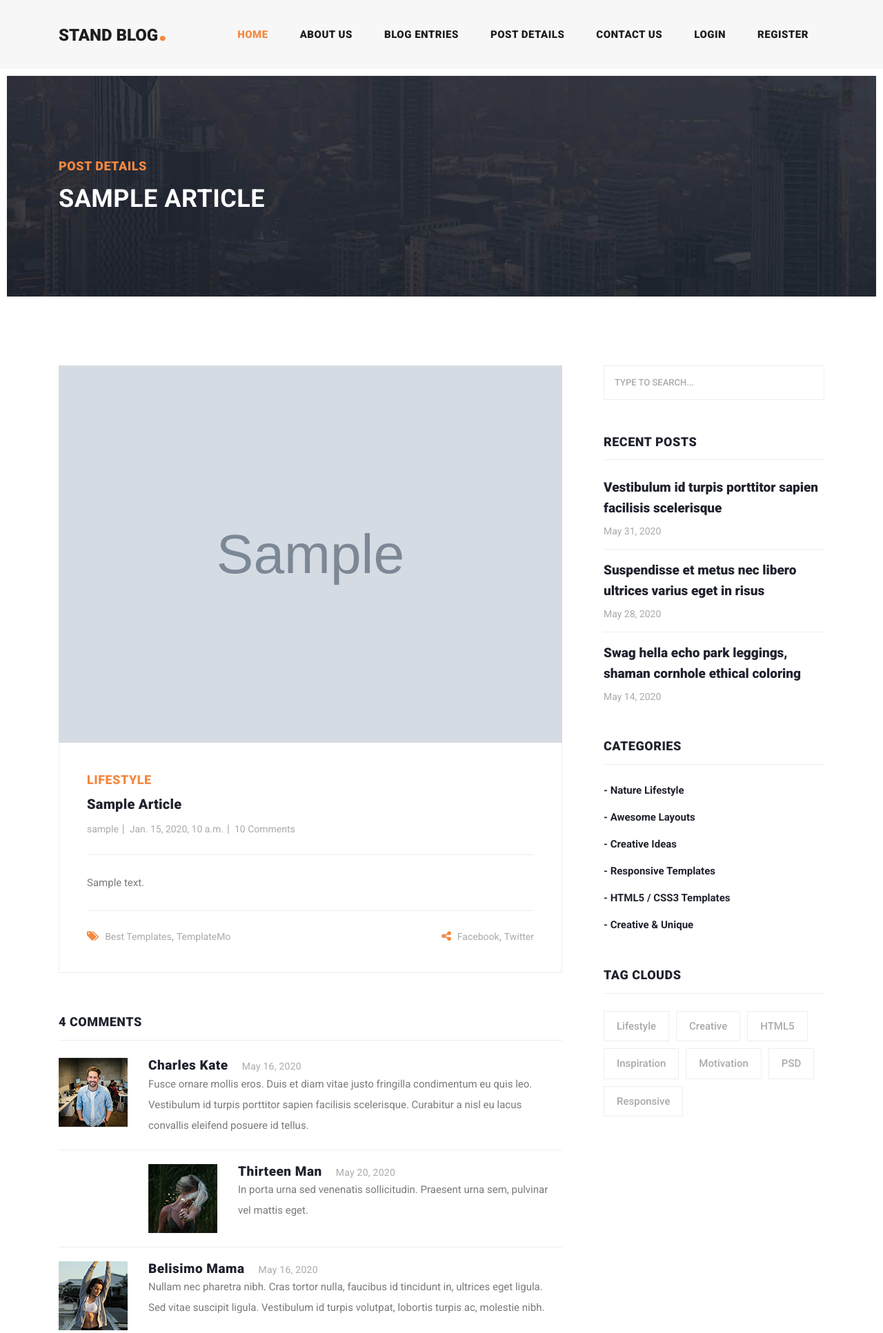
After one commit to Aliamzzz/standblog, a Django app: template blog/templates/blog/article_details.html in a window 1280 px wide. The commit adds this page. Shown: the top 1933 px of the page at 69% size. Run offline with Django 5.2, Linux system fonts and the light colour scheme; the template is opened without the code that fills it: values that come from a table or form of the project are taken from there, others are empty; tables that the repository leaves empty hold one stand-in row (values such as "Sample post"); grey boxes marked "Sample" are stand-in pictures; parts of the project's set-up code (start-up, migrations or seed data) failed here and were passed over; some libraries are stand-ins or nearby versions.

Commit message:
article detail view and base template
+Introduced a base.html template for layout reuse and refactored home/index.html to extend it.
Added article_details.html for displaying individual articles
+implemented article_detail view in blog/views.py, and registered the route in blog/urls.py.
+Updated Article model with get_absolute_url and adjusted home page article links.
+Included blog URLs in the main project routing.

```diff
--- a/blog/models.py
+++ b/blog/models.py
@@ -1,5 +1,6 @@
 from django.contrib.auth.models import User
 from django.db import models
+from django.urls import reverse
 from django.utils import timezone
 
 
@@ -21,5 +22,8 @@ class Article(models.Model):
     updated = models.DateTimeField(auto_now=True)
     published = models.DateField(default=timezone.now)
 
+    def get_absolute_url(self):
+        return reverse('blog:article_detail', kwargs={'pk': self.id})
+
     def __str__(self):
         return self.title
--- /dev/null
+++ b/blog/templates/blog/article_details.html
@@ -0,0 +1,244 @@
+{% extends 'base.html' %}
+{% load static %}
+
+{% block title %}
+	{{ article.title }}
+{% endblock %}
+{% block content %}
+	<!-- Page Content -->
+<!-- Banner Starts Here -->
+<div class="heading-page header-text">
+    <section class="page-heading">
+        <div class="container">
+            <div class="row">
+                <div class="col-lg-12">
+                    <div class="text-content">
+                        <h4>Post Details</h4>
+                        <h2>{{ article.title }}</h2>
+                    </div>
+                </div>
+            </div>
+        </div>
+    </section>
+</div>
+
+<!-- Banner Ends Here -->
+
+<section class="blog-posts grid-system">
+    <div class="container">
+        <div class="row">
+            <div class="col-lg-8">
+                <div class="all-blog-posts">
+                    <div class="row">
+                        <div class="col-lg-12">
+                            <div class="blog-post">
+                                <div class="blog-thumb">
+                                    <img src="{{ article.image.url }}" alt="">
+                                </div>
+                                <div class="down-content">
+                                    <span>Lifestyle</span>
+                                    <a href="article_details.html"><h4>{{ article.title }}</h4></a>
+                                    <ul class="post-info">
+                                        <li><a href="#">{{ article.author }}</a></li>
+                                        <li><a href="#">{{ article.pub_date }}</a></li>
+                                        <li><a href="#">10 Comments</a></li>
+                                    </ul>
+                                    <p>{{ article.content }}</p>
+                                    <div class="post-options">
+                                        <div class="row">
+                                            <div class="col-6">
+                                                <ul class="post-tags">
+                                                    <li><i class="fa fa-tags"></i></li>
+                                                    <li><a href="#">Best Templates</a>,</li>
+                                                    <li><a href="#">TemplateMo</a></li>
+                                                </ul>
+                                            </div>
+                                            <div class="col-6">
+                                                <ul class="post-share">
+                                                    <li><i class="fa fa-share-alt"></i></li>
+                                                    <li><a href="#">Facebook</a>,</li>
+                                                    <li><a href="#"> Twitter</a></li>
+                                                </ul>
+                                            </div>
+                                        </div>
+                                    </div>
+                                </div>
+                            </div>
+                        </div>
+                        <div class="col-lg-12">
+                            <div class="sidebar-item comments">
+                                <div class="sidebar-heading">
+                                    <h2>4 comments</h2>
+                                </div>
+                                <div class="content">
+                                    <ul>
+                                        <li>
+                                            <div class="author-thumb">
+                                                <img src="assets/images/comment-author-01.jpg" alt="">
+                                            </div>
+                                            <div class="right-content">
+                                                <h4>Charles Kate<span>May 16, 2020</span></h4>
+                                                <p>Fusce ornare mollis eros. Duis et diam vitae justo fringilla
+                                                    condimentum eu quis leo. Vestibulum id turpis porttitor sapien
+                                                    facilisis scelerisque. Curabitur a nisl eu lacus convallis eleifend
+                                                    posuere id tellus.</p>
+                                            </div>
+                                        </li>
+                                        <li class="replied">
+                                            <div class="author-thumb">
+                                                <img src="assets/images/comment-author-02.jpg" alt="">
+                                            </div>
+                                            <div class="right-content">
+                                                <h4>Thirteen Man<span>May 20, 2020</span></h4>
+                                                <p>In porta urna sed venenatis sollicitudin. Praesent urna sem, pulvinar
+                                                    vel mattis eget.</p>
+                                            </div>
+                                        </li>
+                                        <li>
+                                            <div class="author-thumb">
+                                                <img src="assets/images/comment-author-03.jpg" alt="">
+                                            </div>
+                                            <div class="right-content">
+                                                <h4>Belisimo Mama<span>May 16, 2020</span></h4>
+                                                <p>Nullam nec pharetra nibh. Cras tortor nulla, faucibus id tincidunt
+                                                    in, ultrices eget ligula. Sed vitae suscipit ligula. Vestibulum id
+                                                    turpis volutpat, lobortis turpis ac, molestie nibh.</p>
+                                            </div>
+                                        </li>
+                                        <li class="replied">
+                                            <div class="author-thumb">
+                                                <img src="assets/images/comment-author-02.jpg" alt="">
+                                            </div>
+                                            <div class="right-content">
+                                                <h4>Thirteen Man<span>May 22, 2020</span></h4>
+                                                <p>Mauris sit amet justo vulputate, cursus massa congue, vestibulum
+                                                    odio. Aenean elit nunc, gravida in erat sit amet, feugiat viverra
+                                                    leo.</p>
+                                            </div>
+                                        </li>
+                                    </ul>
+                                </div>
+                            </div>
+                        </div>
+                        <div class="col-lg-12">
+                            <div class="sidebar-item submit-comment">
+                                <div class="sidebar-heading">
+                                    <h2>Your comment</h2>
+                                </div>
+                                <div class="content">
+                                    <form id="comment" action="#" method="post">
+                                        <div class="row">
+                                            <div class="col-md-6 col-sm-12">
+                                                <fieldset>
+                                                    <input name="name" type="text" id="name" placeholder="Your name"
+                                                           required="">
+                                                </fieldset>
+                                            </div>
+                                            <div class="col-md-6 col-sm-12">
+                                                <fieldset>
+                                                    <input name="email" type="text" id="email" placeholder="Your email"
+                                                           required="">
+                                                </fieldset>
+                                            </div>
+                                            <div class="col-md-12 col-sm-12">
+                                                <fieldset>
+                                                    <input name="subject" type="text" id="subject"
+                                                           placeholder="Subject">
+                                                </fieldset>
+                                            </div>
+                                            <div class="col-lg-12">
+                                                <fieldset>
+                                                    <textarea name="message" rows="6" id="message"
+                                                              placeholder="Type your comment" required=""></textarea>
+                                                </fieldset>
+                                            </div>
+                                            <div class="col-lg-12">
+                                                <fieldset>
+                                                    <button type="submit" id="form-submit" class="main-button">Submit
+                                                    </button>
+                                                </fieldset>
+                                            </div>
+                                        </div>
+                                    </form>
+                                </div>
+                            </div>
+                        </div>
+                    </div>
+                </div>
+            </div>
+            <div class="col-lg-4">
+                <div class="sidebar">
+                    <div class="row">
+                        <div class="col-lg-12">
+                            <div class="sidebar-item search">
+                                <form id="search_form" name="gs" method="GET" action="#">
+                                    <input type="text" name="q" class="searchText" placeholder="type to search..."
+                                           autocomplete="on">
+                                </form>
+                            </div>
+                        </div>
+                        <div class="col-lg-12">
+                            <div class="sidebar-item recent-posts">
+                                <div class="sidebar-heading">
+                                    <h2>Recent Posts</h2>
+                                </div>
+                                <div class="content">
+                                    <ul>
+                                        <li><a href="article_details.html">
+                                            <h5>Vestibulum id turpis porttitor sapien facilisis scelerisque</h5>
+                                            <span>May 31, 2020</span>
+                                        </a></li>
+                                        <li><a href="article_details.html">
+                                            <h5>Suspendisse et metus nec libero ultrices varius eget in risus</h5>
+                                            <span>May 28, 2020</span>
+                                        </a></li>
+                                        <li><a href="article_details.html">
+                                            <h5>Swag hella echo park leggings, shaman cornhole ethical coloring</h5>
+                                            <span>May 14, 2020</span>
+                                        </a></li>
+                                    </ul>
+                                </div>
+                            </div>
+                        </div>
+                        <div class="col-lg-12">
+                            <div class="sidebar-item categories">
+                                <div class="sidebar-heading">
+                                    <h2>Categories</h2>
+                                </div>
+                                <div class="content">
+                                    <ul>
+                                        <li><a href="#">- Nature Lifestyle</a></li>
+                                        <li><a href="#">- Awesome Layouts</a></li>
+                                        <li><a href="#">- Creative Ideas</a></li>
+                                        <li><a href="#">- Responsive Templates</a></li>
+                                        <li><a href="#">- HTML5 / CSS3 Templates</a></li>
+                                        <li><a href="#">- Creative &amp; Unique</a></li>
+                                    </ul>
+                                </div>
+                            </div>
+                        </div>
+                        <div class="col-lg-12">
+                            <div class="sidebar-item tags">
+                                <div class="sidebar-heading">
+                                    <h2>Tag Clouds</h2>
+                                </div>
+                                <div class="content">
+                                    <ul>
+                                        <li><a href="#">Lifestyle</a></li>
+                                        <li><a href="#">Creative</a></li>
+                                        <li><a href="#">HTML5</a></li>
+                                        <li><a href="#">Inspiration</a></li>
+                                        <li><a href="#">Motivation</a></li>
+                                        <li><a href="#">PSD</a></li>
+                                        <li><a href="#">Responsive</a></li>
+                                    </ul>
+                                </div>
+                            </div>
+                        </div>
+                    </div>
+                </div>
+            </div>
+        </div>
+    </div>
+</section>
+{% endblock %}
--- /dev/null
+++ b/blog/urls.py
@@ -0,0 +1,7 @@
+from django.urls import path
+from . import views
+
+app_name = 'blog'
+urlpatterns = [
+    path('detail/<int:pk>', views.post_detail, name='post_detail'),
+]
--- a/standblog/urls.py
+++ b/standblog/urls.py
@@ -7,6 +7,7 @@ urlpatterns = [
     path('admin/', admin.site.urls),
     path('', include('home.urls')),
     path('', include('accounts.urls')),
+    path('articles/', include('blog.urls')),
 ]
 
 urlpatterns += static(settings.MEDIA_URL, document_root=settings.MEDIA_ROOT)
--- /dev/null
+++ b/templates/base.html
@@ -0,0 +1,152 @@
+{% load static %}
+
+<!DOCTYPE html>
+<html lang="en">
+
+<head>
+
+    <meta charset="utf-8">
+    <meta name="viewport" content="width=device-width, initial-scale=1, shrink-to-fit=no">
+    <meta name="description" content="">
+    <meta name="author" content="TemplateMo">
+    <link href="https://fonts.googleapis.com/css?family=Roboto:100,100i,300,300i,400,400i,500,500i,700,700i,900,900i&display=swap"
+          rel="stylesheet">
+
+    <title>{% block title %}
+
+    {% endblock %}</title>
+
+    <!-- Bootstrap core CSS -->
+    <link href="{% static "vendor/bootstrap/css/bootstrap.min.css" %}" rel="stylesheet">
+
+
+    <!-- Additional CSS Files -->
+    <link rel="stylesheet" href="{% static "css/fontawesome.css" %}">
+    <link rel="stylesheet" href="{% static "css/templatemo-stand-blog.css" %}">
+    <link rel="stylesheet" href="{% static "css/owl.css" %}">
+    <!--
+
+    TemplateMo 551 Stand Blog
+
+    https://templatemo.com/tm-551-stand-blog
+
+    -->
+</head>
+
+<body>
+
+<!-- ***** Preloader Start ***** -->
+<div id="preloader">
+    <div class="jumper">
+        <div></div>
+        <div></div>
+        <div></div>
+    </div>
+</div>
+<!-- ***** Preloader End ***** -->
+
+<!-- Header -->
+<header class="">
+    <nav class="navbar navbar-expand-lg">
+        <div class="container">
+            <a class="navbar-brand" href="{% url 'home:home' %}"><h2>Stand Blog<em>.</em></h2></a>
+            <button class="navbar-toggler" type="button" data-toggle="collapse" data-target="#navbarResponsive"
+                    aria-controls="navbarResponsive" aria-expanded="false" aria-label="Toggle navigation">
+                <span class="navbar-toggler-icon"></span>
+            </button>
+            <div class="collapse navbar-collapse" id="navbarResponsive">
+                <ul class="navbar-nav ml-auto">
+                    <li class="nav-item active">
+                        <a class="nav-link" href="{% url 'home:home' %}">Home
+                            <span class="sr-only">(current)</span>
+                        </a>
+                    </li>
+                    <li class="nav-item">
+                        <a class="nav-link" href="about.html">About Us</a>
+                    </li>
+                    <li class="nav-item">
+                        <a class="nav-link" href="blog.html">Blog Entries</a>
+                    </li>
+                    <li class="nav-item">
+                        <a class="nav-link" href="post-details.html">Post Details</a>
+                    </li>
+                    <li class="nav-item">
+                        <a class="nav-link" href="contact.html">Contact Us</a>
+                    </li>
+                    {% if request.user.is_authenticated %}
+                        <li class="nav-item">
+                            <a class="nav-link" href="">{{ request.user.first_name }}</a>
+                        </li>
+                        <li class="nav-item">
+                            <a class="nav-link" href="{% url 'accounts:logout' %}">logout</a>
+                        </li>
+                    {% else %}
+                        <li class="nav-item">
+                            <a class="nav-link" href="{% url 'accounts:login' %}">Login</a>
+                        </li>
+                        <li class="nav-item">
+                            <a class="nav-link" href="{% url 'accounts:register' %}">Register</a>
+                        </li>
+                    {% endif %}
+                </ul>
+            </div>
+        </div>
+    </nav>
+</header>
+
+
+
+{% block content %}
+
+{% endblock %}
+
+
+
+
+<footer>
+    <div class="container">
+        <div class="row">
+            <div class="col-lg-12">
+                <ul class="social-icons">
+                    <li><a href="#">Facebook</a></li>
+                    <li><a href="#">Twitter</a></li>
+                    <li><a href="#">Behance</a></li>
+                    <li><a href="#">Linkedin</a></li>
+                    <li><a href="#">Dribbble</a></li>
+                </ul>
+            </div>
+            <div class="col-lg-12">
+                <div class="copyright-text">
+                    <p>Copyright 2020 Stand Blog Co.
+
+                        | Design: <a rel="nofollow" href="https://templatemo.com" target="_parent">TemplateMo</a></p>
+                </div>
+            </div>
+        </div>
+    </div>
+</footer>
+
+<!-- Bootstrap core JavaScript -->
+<script src="{% static "vendor/jquery/jquery.min.js" %}"></script>
+<script src="{% static "vendor/bootstrap/js/bootstrap.bundle.min.js" %}"></script>
+
+<!-- Additional Scripts -->
+<script src="{% static "js/custom.js" %}"></script>
+<script src="{% static "js/owl.js" %}"></script>
+<script src="{% static "js/slick.js" %}"></script>
+<script src="{% static "js/isotope.js" %}"></script>
+<script src="{% static "js/accordions.js" %}"></script>
+
+<script language="text/Javascript">
+    cleared[0] = cleared[1] = cleared[2] = 0; //set a cleared flag for each field
+    function clearField(t) {                   //declaring the array outside of the
+        if (!cleared[t.id]) {                      // function makes it static and global
+            cleared[t.id] = 1;  // you could use true and false, but that's more typing
+            t.value = '';         // with more chance of typos
+            t.style.color = '#fff';
+        }
+    }
+</script>
+
+</body>
+</html>
```
Also changed, not shown: blog/views.py (+9 -1 lines), home/templates/home/index.html (+9 -141 lines).
